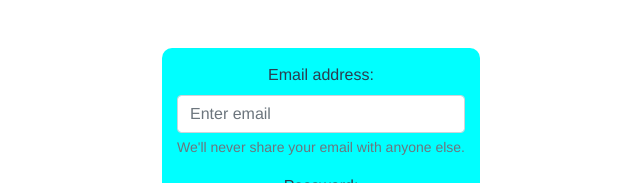
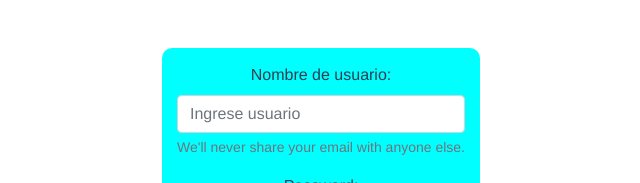
Before and after one commit to JavierPinzon34/ClientUTP, a Vue app: page /#/login in a window 1280 px wide. Shown: the top 183 px of the page, without its empty margins (319-959 px from the left). Built offline with nearby package versions, Linux system fonts and the light colour scheme; what vue-sweetalert2 would draw is missing.

Commit message:
change email for username

```diff
--- a/src/components/admin/user.vue
+++ b/src/components/admin/user.vue
@@ -133,6 +133,7 @@ import axios from 'axios'
         console.error(err);
         this.errors.push(err);
         if (err.response.status === 401) {
+          console.log('prueba push')
           this.$router.push('/login')
         }
       })
--- a/src/views/login.vue
+++ b/src/views/login.vue
@@ -5,15 +5,14 @@
       <b-form @submit="onSubmit" @reset="onReset" v-if="show">
         <b-form-group
           id="input-group-1"
-          label="Email address:"
+          label="Nombre de usuario:"
           label-for="input-1"
           description="We'll never share your email with anyone else."
         >
           <b-form-input
             id="input-1"
-            v-model="form.email"
-            type="email"
-            placeholder="Enter email"
+            v-model="form.username"
+            placeholder="Ingrese usuario"
             required
           ></b-form-input>
         </b-form-group>
@@ -54,7 +53,7 @@ import axios from 'axios'
           .post(`http://localhost:3000/api/auth/login/`, this.login)
           .then(response => {
             localStorage.setItem("jwtToken", response.data.token)
-            this.$router.push('admin')
+            this.$router.push('/admin')
           })
           .catch(e => {
             console.log(e);
```
